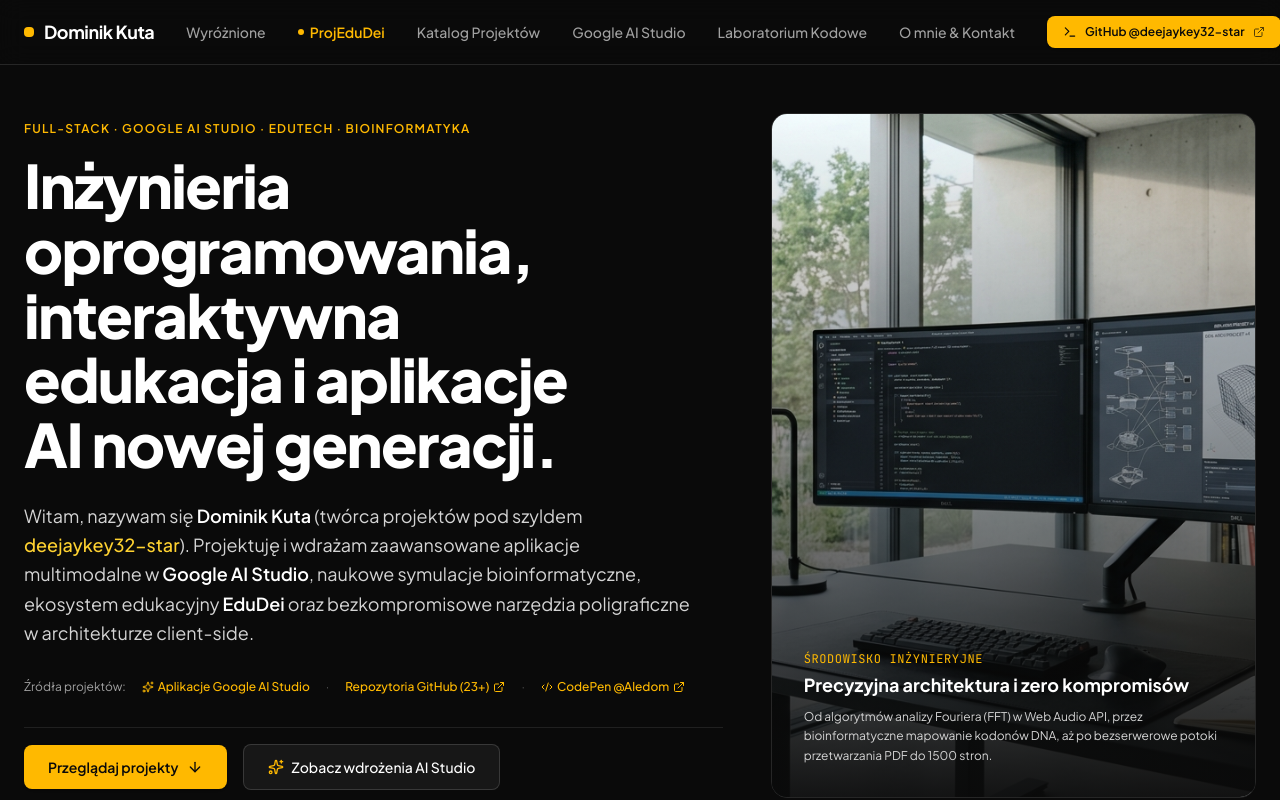
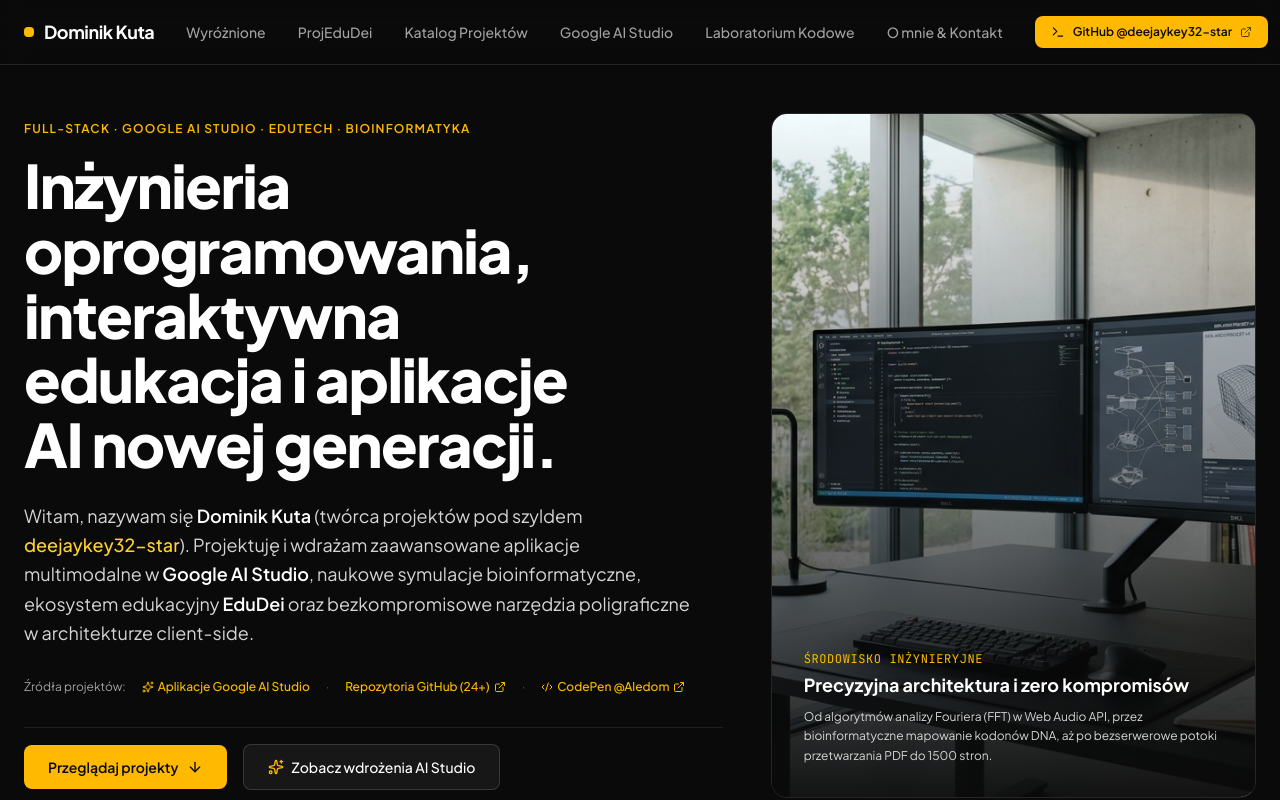
Before and after one commit to deejaykey32-star/portfolio, a React (Vite) app: page / in a window 1280 px wide. Shown: the top 800 px of the page. Built offline with nearby package versions, Linux system fonts and the light colour scheme.

Commit message:
fix: make ProjEduDei section description text white instead of amber

```diff
--- a/src/components/Header.tsx
+++ b/src/components/Header.tsx
@@ -40,9 +40,8 @@
               e.preventDefault();
               onNavigate('projedudei');
             }}
-            className="hover:text-white text-amber-400 font-semibold transition-colors whitespace-nowrap shrink-0 flex items-center gap-1.5"
+            className="hover:text-white transition-colors whitespace-nowrap shrink-0"
           >
-            <span className="w-1.5 h-1.5 rounded-full bg-amber-400 animate-pulse inline-block" />
             ProjEduDei
           </a>
           <a
--- a/src/components/Hero.tsx
+++ b/src/components/Hero.tsx
@@ -48,7 +48,7 @@
                   rel="noreferrer noopener"
                   className="text-amber-400 hover:text-amber-300 transition-colors inline-flex items-center gap-1 font-medium"
                 >
-                  <span>Repozytoria GitHub (23+)</span>
+                  <span>Repozytoria GitHub (24+)</span>
                   <ExternalLink className="w-3 h-3" />
                 </a>
                 <span className="text-neutral-600">&middot;</span>
--- a/src/components/ProjedudeiSection.tsx
+++ b/src/components/ProjedudeiSection.tsx
@@ -31,7 +31,7 @@
             </h2>
 
             <p className="text-base sm:text-lg text-neutral-300 leading-relaxed mb-6 max-w-3xl">
-              Nowoczesna aplikacja edukacyjno-certyfikacyjna dla <strong className="text-white font-semibold">Project Managerów, Scrum Masterów, Product Ownerów</strong> oraz <strong className="text-white font-semibold">AI Product Builderów</strong>. Uczy, jak bezpośrednio rozmawiać z klientami biznesowymi, badać ich potrzeby i tworzyć pełnowymiarowe aplikacje na zamówienie z wykorzystaniem modeli sztucznej inteligencji (Vibe Coding, AI Agents, Cloudflare, Supabase) &mdash; całkowicie <strong className="text-amber-300 font-semibold">omijając powolne, kosztowne zespoły programistyczne</strong>.
+              Nowoczesna aplikacja edukacyjno-certyfikacyjna dla <strong className="text-white font-semibold">Project Managerów, Scrum Masterów, Product Ownerów</strong> oraz <strong className="text-white font-semibold">AI Product Builderów</strong>. Uczy, jak bezpośrednio rozmawiać z klientami biznesowymi, badać ich potrzeby i tworzyć pełnowymiarowe aplikacje na zamówienie z wykorzystaniem modeli sztucznej inteligencji (Vibe Coding, AI Agents, Cloudflare, Supabase) &mdash; całkowicie <strong className="text-white font-semibold">omijając powolne, kosztowne zespoły programistyczne</strong>.
             </p>
 
             {/* Direct CTA Action Buttons */}
```
